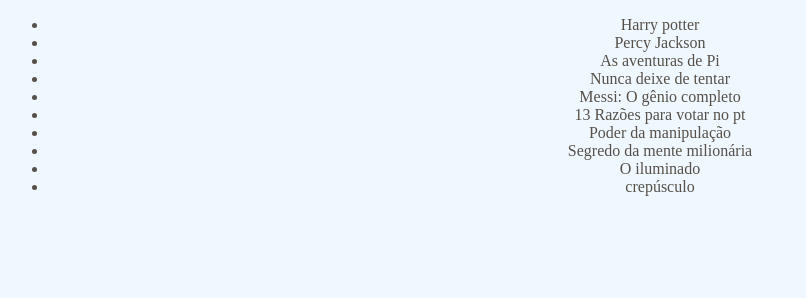
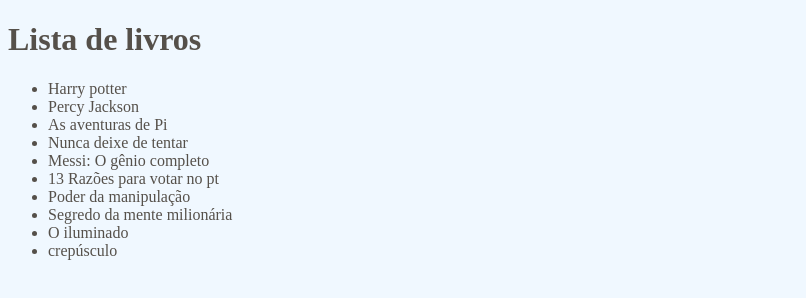
Before and after one commit to yanMP/atividade, a plain HTML site: page lista-de-livros.html in a window 1280 px wide. Shown: the whole page, without its empty margins (0-806 px from the left). Drawn offline with Linux system fonts and the light colour scheme.

Commit message:
colocando um título no site

```diff
--- a/css/lista-de-livros.css
+++ b/css/lista-de-livros.css
@@ -2,6 +2,7 @@ body{
     background-color: aliceblue;
     color: rgb(85, 80, 74);
 }
-ul{
-    text-align: center;
+div{
+    text-align: left;
+
 }
--- a/lista-de-livros.html
+++ b/lista-de-livros.html
@@ -8,6 +8,7 @@
     <title>lista de livros</title>
 </head>
 <body>
+    <h1>Lista de livros</h1>
     <ul>
         <li>Harry potter</li>
         <li>Percy Jackson</li>
```
